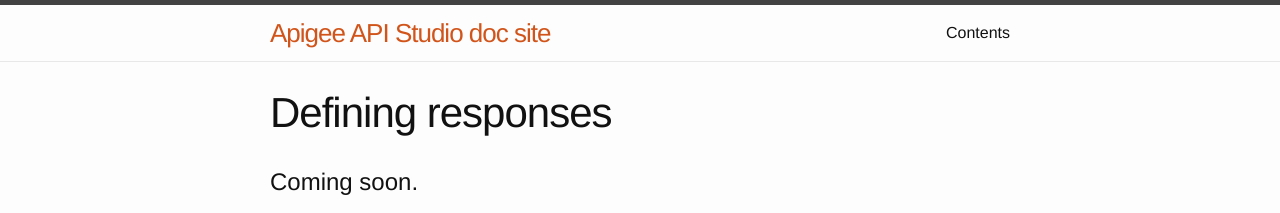
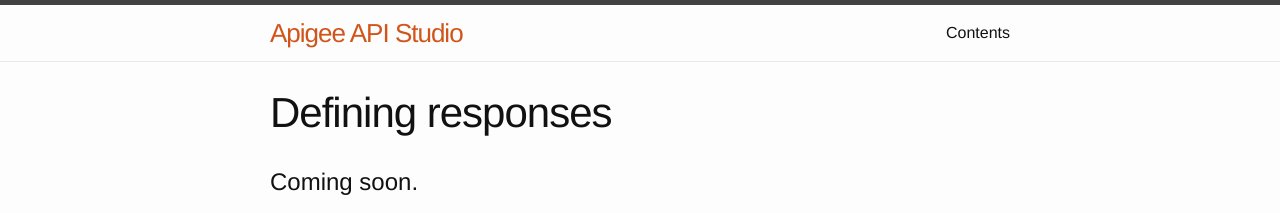
Before and after one commit to earth2marsh/WWitman.github.io, a Jekyll site: the page built from pages/responses.md, in a window 1280 px wide. Shown: the top 213 px of the page. Built offline with Jekyll 4.4.1, drawn with Linux system fonts in a browser that asks for light colours.

Commit message:
fix format

```diff
--- a/_config.yml
+++ b/_config.yml
@@ -1,10 +1,10 @@
 # Site settings
-title: Apigee API Studio doc site
+title: Apigee API Studio
 email: wwitman@apigee.com
 description: > # this means to ignore newlines until "baseurl:"
   Documentation site for Apigee API Studio.
-baseurl: "/" # the subpath of your site, e.g. /blog/
-url: "http://wwitman.github.io" # the base hostname & protocol for your site
+baseurl: "" # the subpath of your site, e.g. /blog/
+url: "http://yourdomain.com" # the base hostname & protocol for your site
 twitter_username:
 github_username:
 
```
